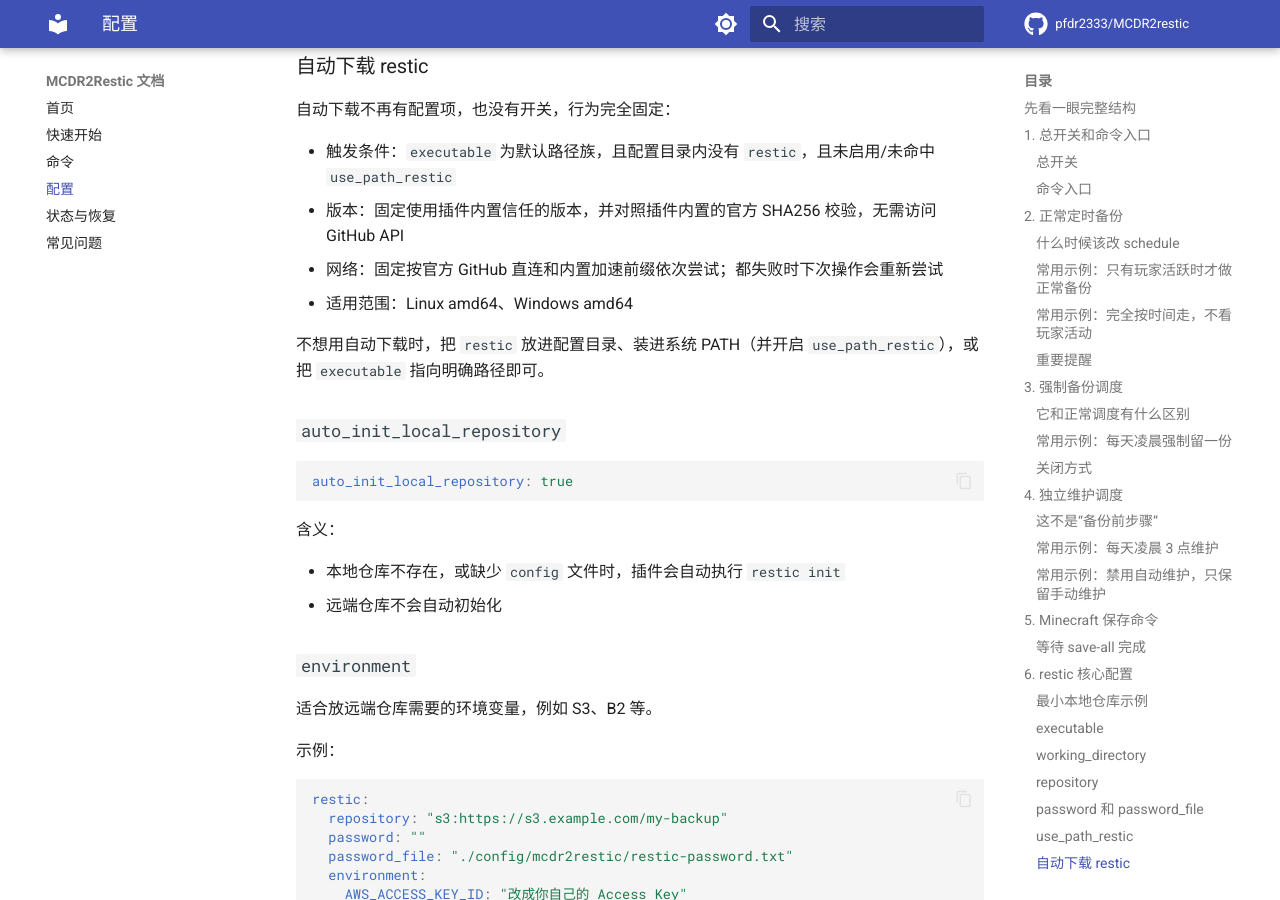
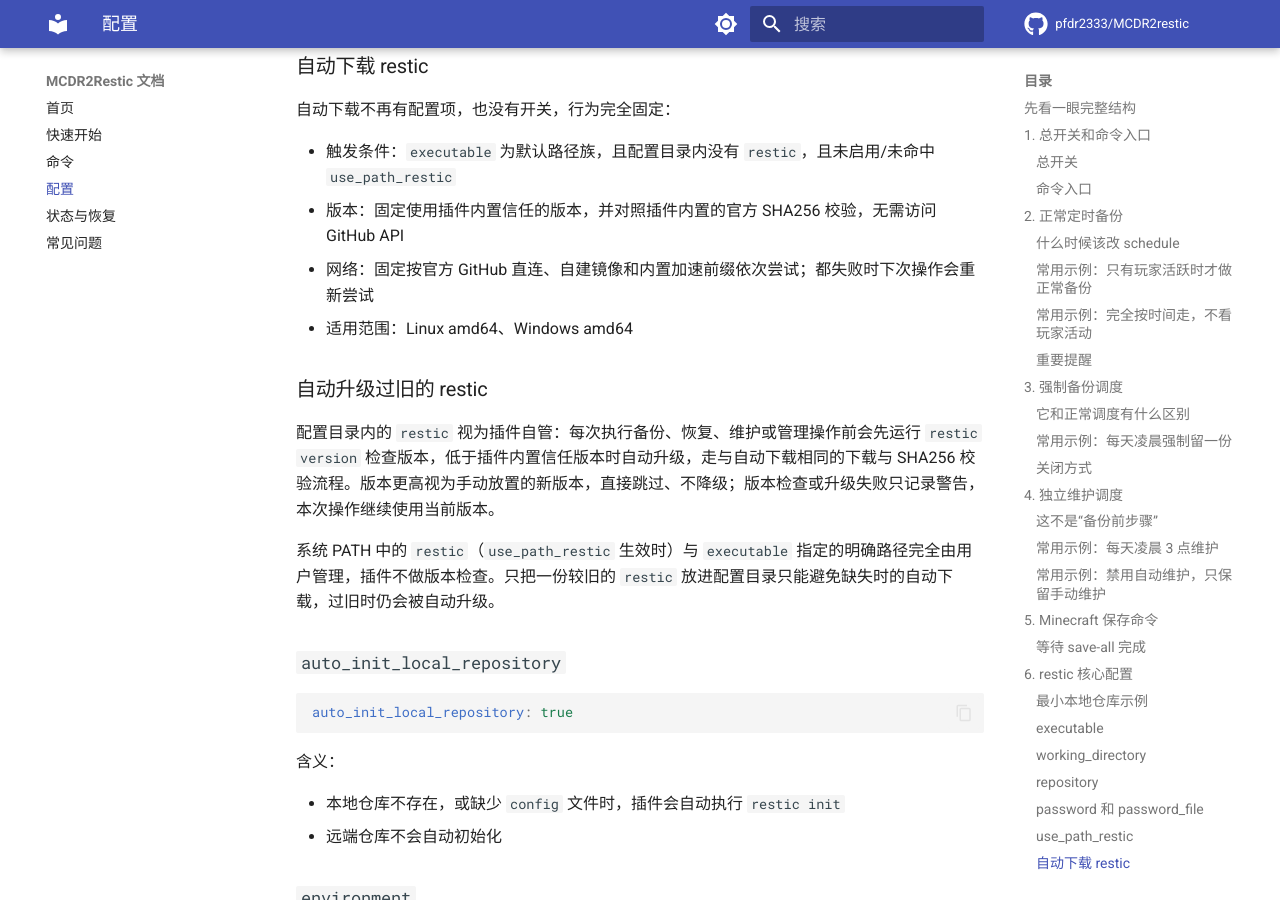
Before and after one commit to pfdr2333/MCDR2restic, an MkDocs documentation site: the page built from docs/configuration.md, in a window 1280 px wide and 900 px high, scrolled down 7066 px. Built offline with MkDocs 1.6.1 and Material for MkDocs 9.7.7, drawn with Linux system fonts in a browser that asks for light colours; comment, search, counter and statistics services are not loaded.

Commit message:
docs: 说明 restic 过旧自动升级行为
补充配置文档的升级触发条件与边界（更高版本不降级、失败不阻断、系统 PATH 与明确路径不参与）；顺带补上 configuration.md 下载源描述中遗漏的自建镜像。

```diff
--- a/docs/configuration.md
+++ b/docs/configuration.md
@@ -319,10 +319,14 @@ restic:
 
 - 触发条件：`executable` 为默认路径族，且配置目录内没有 `restic`，且未启用/未命中 `use_path_restic`
 - 版本：固定使用插件内置信任的版本，并对照插件内置的官方 SHA256 校验，无需访问 GitHub API
-- 网络：固定按官方 GitHub 直连和内置加速前缀依次尝试；都失败时下次操作会重新尝试
+- 网络：固定按官方 GitHub 直连、自建镜像和内置加速前缀依次尝试；都失败时下次操作会重新尝试
 - 适用范围：Linux amd64、Windows amd64
 
-不想用自动下载时，把 `restic` 放进配置目录、装进系统 PATH（并开启 `use_path_restic`），或把 `executable` 指向明确路径即可。
+### 自动升级过旧的 restic
+
+配置目录内的 `restic` 视为插件自管：每次执行备份、恢复、维护或管理操作前会先运行 `restic version` 检查版本，低于插件内置信任版本时自动升级，走与自动下载相同的下载与 SHA256 校验流程。版本更高视为手动放置的新版本，直接跳过、不降级；版本检查或升级失败只记录警告，本次操作继续使用当前版本。
+
+系统 PATH 中的 `restic`（`use_path_restic` 生效时）与 `executable` 指定的明确路径完全由用户管理，插件不做版本检查。只把一份较旧的 `restic` 放进配置目录只能避免缺失时的自动下载，过旧时仍会被自动升级。
 
 ### `auto_init_local_repository`
 
```
Also changed, not shown: README.md (+2 -2 lines), README_EN.md (+2 -2 lines), docs/getting-started.md (+1 -1 lines).
